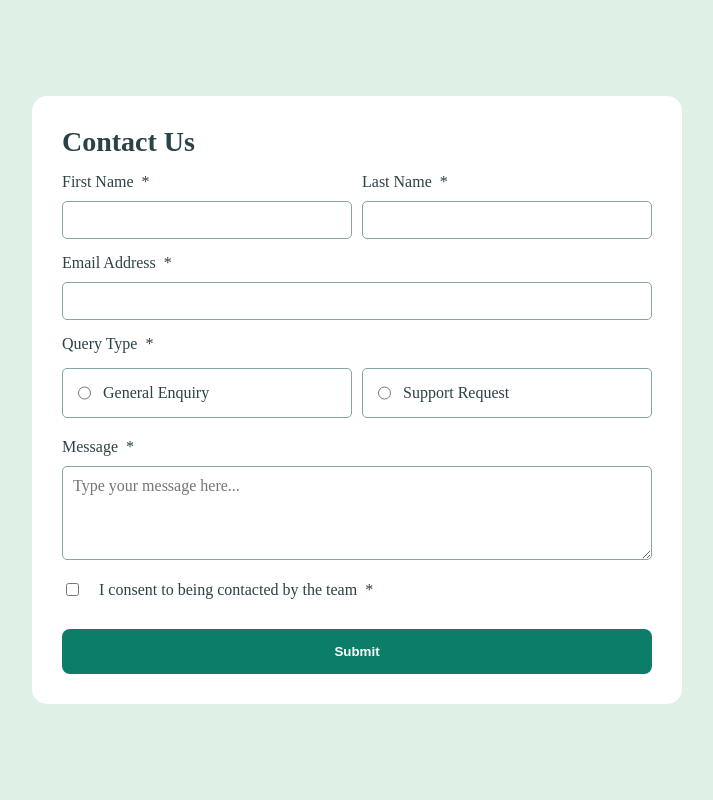
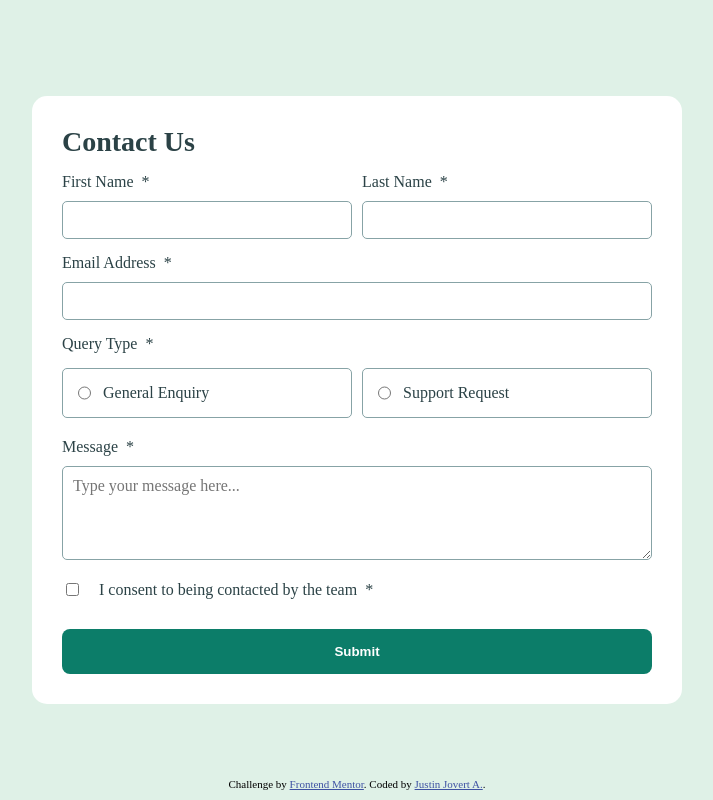
Before and after one commit to Justinjovert/Contact-Form, a plain HTML site: page index.html in a window 1280 px wide. Shown: the whole page, without its empty margins (283-996 px from the left). Drawn offline with Linux system fonts and the light colour scheme.

Commit message:
fixed attribute

```diff
--- a/index.html
+++ b/index.html
@@ -67,14 +67,14 @@
 
 
   <div class="success-alert">
-    <span class="heading"><img alt = '' src ="./assets/images/icon-success-check.svg"> Message Sent!</span>
+    <span class="heading"><img alt = '' src ="./assets/images/icon-success-check.svg"> Message Sent!</span><br>
     <span>Thanks for completing the form. We'll be in touch soon!</span>
   </div>
 
-  <!-- <div class="attribution">
-    Challenge by <a href="https://www.frontendmentor.io?ref=challenge">Frontend Mentor</a>.
-    Coded by <a href="#">Your Name Here</a>.
-  </div> -->
+  <div class="attribution">
+    Challenge by <a href="https://www.frontendmentor.io/challenges/contact-form--G-hYlqKJj" target="_blank">Frontend Mentor</a>.
+    Coded by <a href="https://github.com/Justinjovert/" target="_blank">Justin Jovert A.</a>.
+  </div>
 </body>
 
 </html>
--- a/styles.css
+++ b/styles.css
@@ -23,6 +23,7 @@ body {
     margin: 25px;
     box-sizing: border-box;
     border-radius: 15px;
+    z-index: 2;
 }
 
 .contact-form {
@@ -207,8 +208,10 @@ body {
     bottom: 10px;
     font-size: 11px;
     text-align: center;
+    z-index: 1;
 }
 
 .attribution a {
+    cursor: pointer;
     color: hsl(228, 45%, 44%);
 }
```
